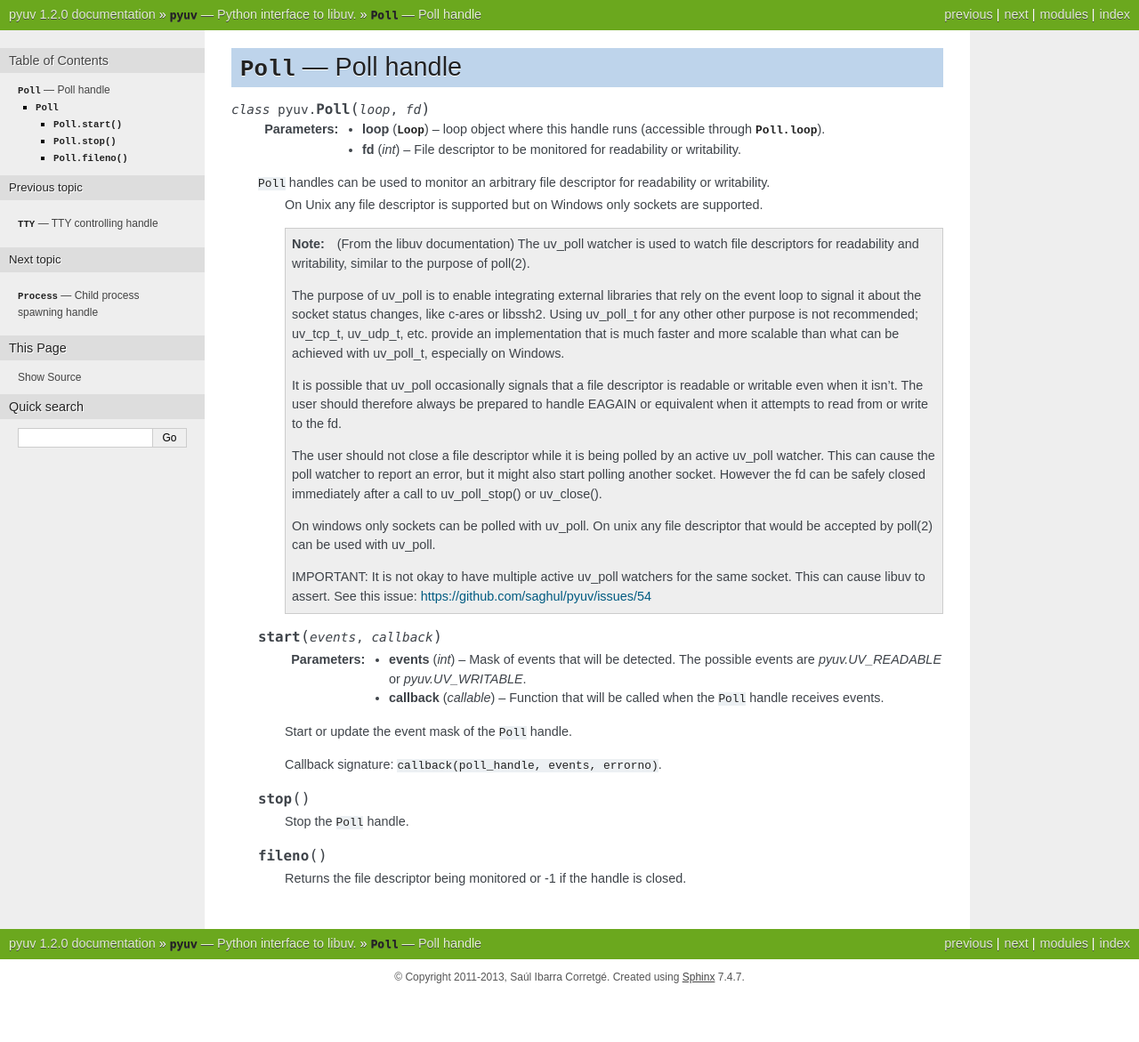
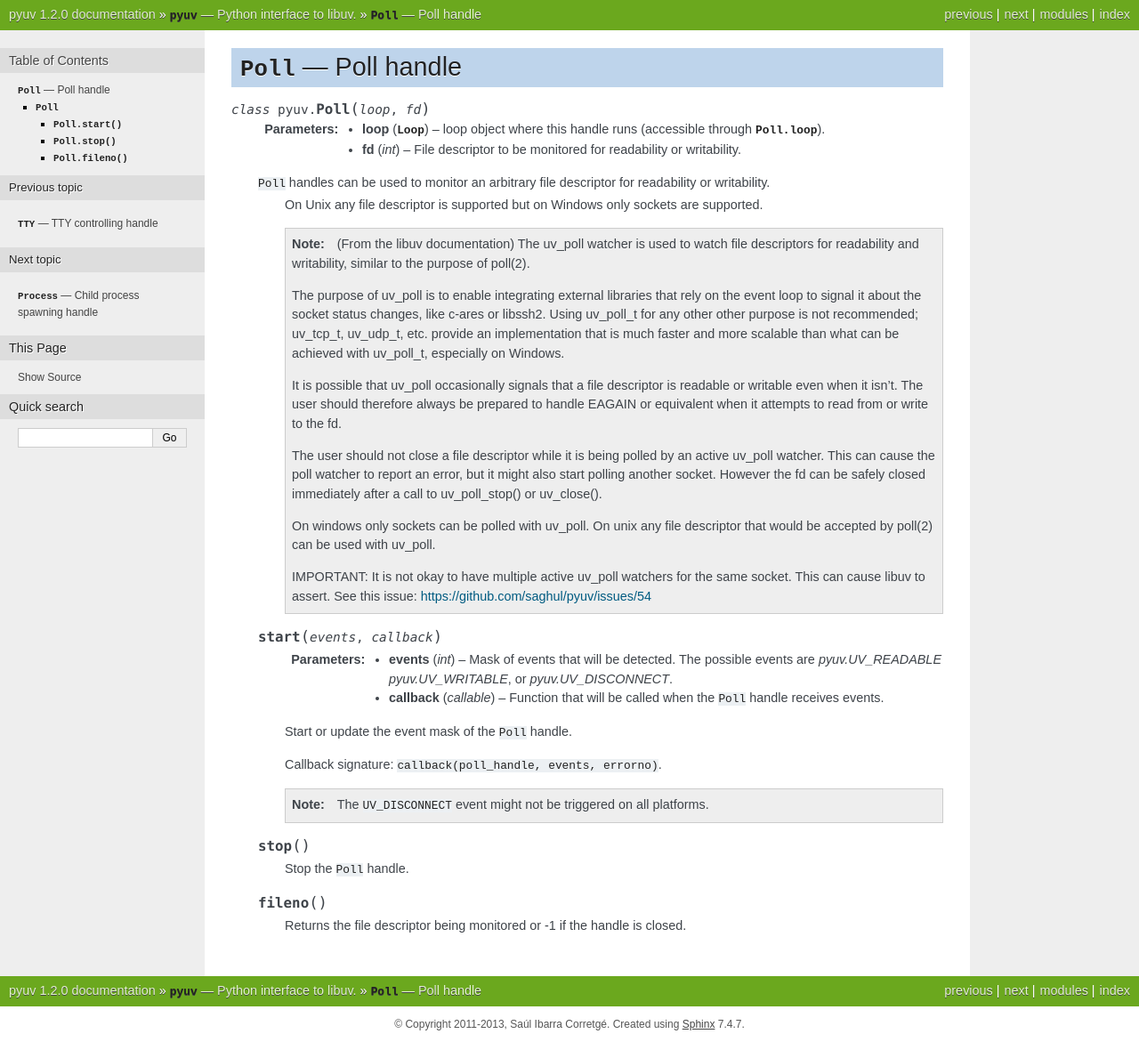
Before and after one commit to saghul/pyuv, a Sphinx documentation site: the page built from docs/poll.rst, in a window 1280 px wide. Shown: the whole page at 89% size. Built offline with Sphinx 7.4.7, drawn with Linux system fonts in a browser that asks for light colours; before the commit the page ends 1118 px from its top, so only the background shows below that.

Commit message:
poll: add support for the UV_DISCONNECT event

```diff
--- a/docs/poll.rst
+++ b/docs/poll.rst
@@ -50,13 +50,16 @@
     .. py:method:: start(events, callback)
 
         :param int events: Mask of events that will be detected. The possible events are `pyuv.UV_READABLE`
-            or `pyuv.UV_WRITABLE`.
+            `pyuv.UV_WRITABLE`, or `pyuv.UV_DISCONNECT`.
         :param callable callback: Function that will be called when the ``Poll``
             handle receives events.
 
         Start or update the event mask of the ``Poll`` handle.
 
         Callback signature: ``callback(poll_handle, events, errorno)``.
+
+        .. note::
+            The ``UV_DISCONNECT`` event might not be triggered on all platforms.
 
     .. py:method:: stop
 
```
Also changed, not shown: 1 other file.
